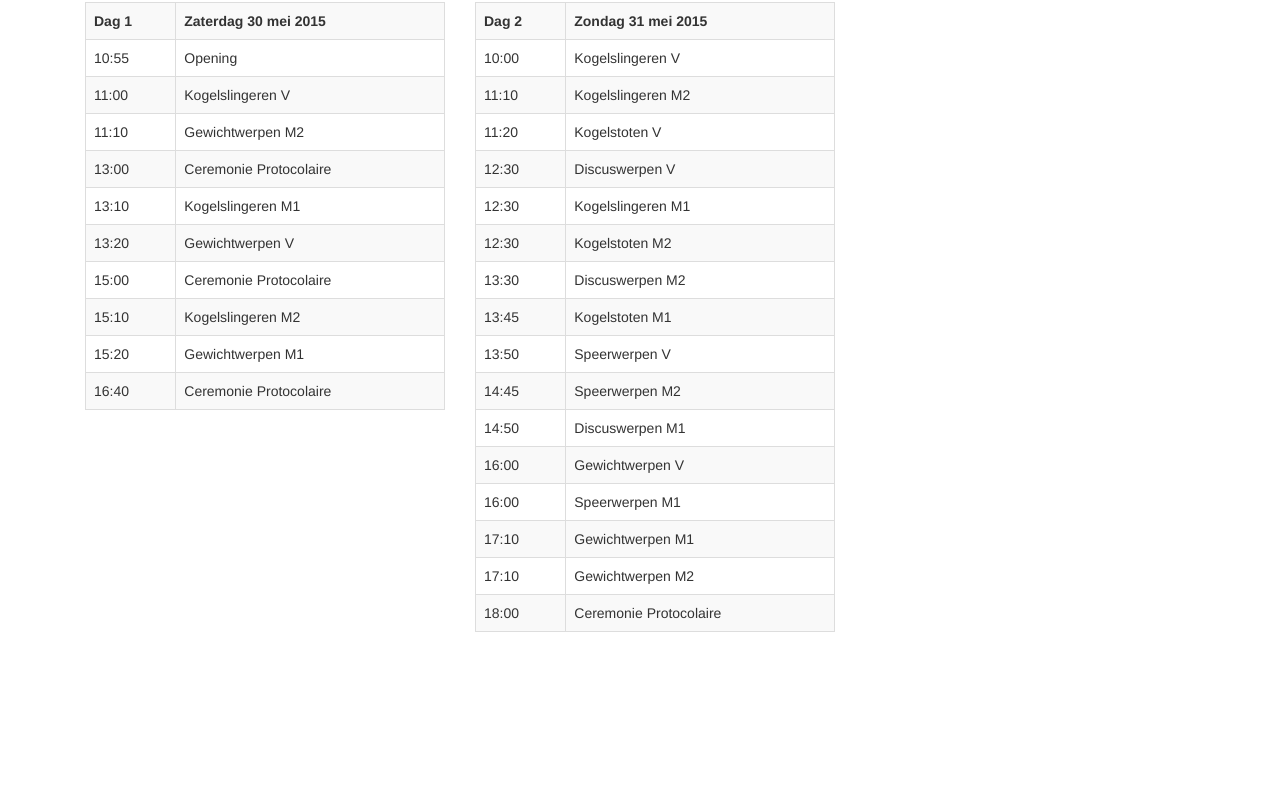
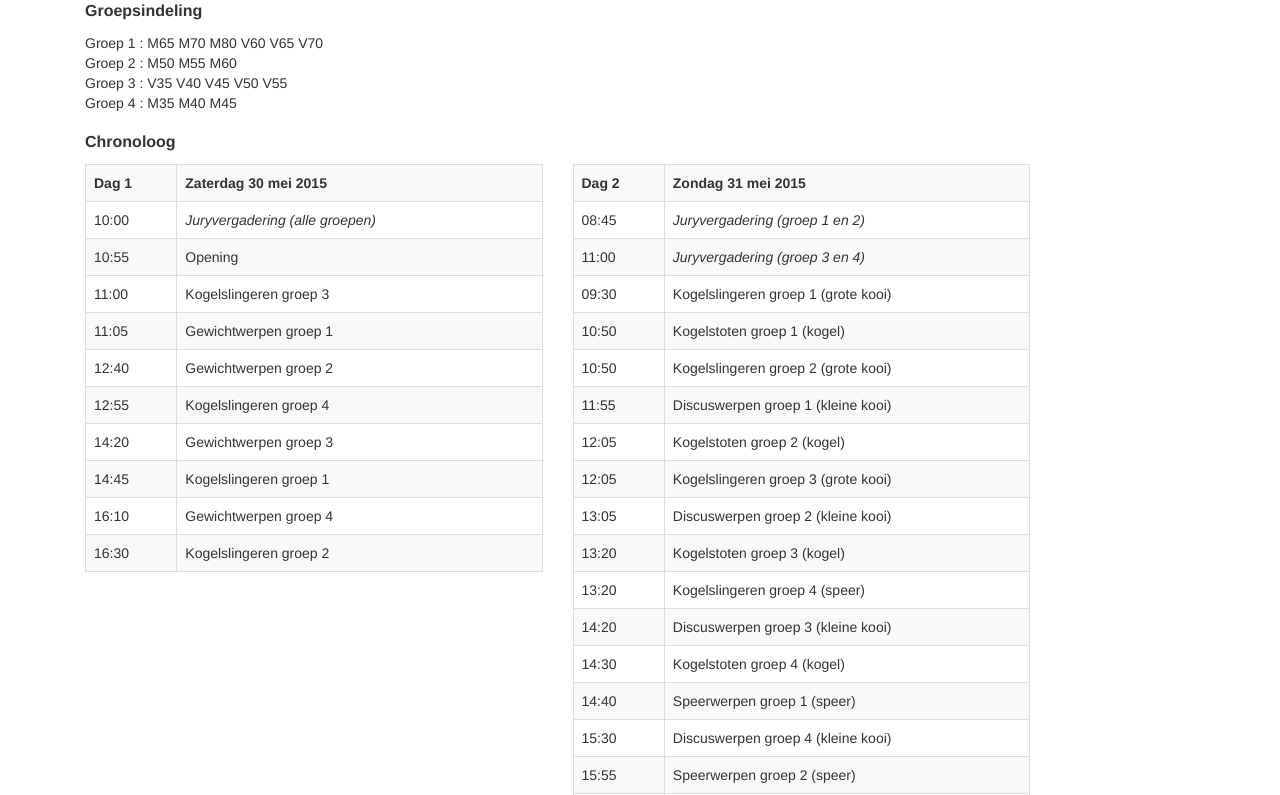
Before and after one commit to hanmarkslag/altisnkmasters, a website: page app/index.html at #/programma in a window 1280 px wide. Shown: the part 446-1241 px from the top of the page. Before the commit the page ends 1118 px from the top, so only its background shows below. Drawn offline with Linux system fonts and the light colour scheme; some packages are replaced by stand-ins of ours; a script that the page names is missing.

Commit message:
Final chronoloog

```diff
--- a/app/partials/programma.html
+++ b/app/partials/programma.html
@@ -1,7 +1,13 @@
 <div class="container">
     <div class="row nk-text-kantlijn">
         <div class="col-sm-12 col-md-12 col-lg-12">
-            <p class="nk-h2-text" style="padding-bottom: 8px;">Voorlopig chronoloog</p>
+            <p class="nk-h1-text">Programma <span><a href="pdf/nk-masters-chronoloog.pdf" target="_blank"><img class="nk-pdf-logo" src="images/pdf-logo.jpg"></a> </span></p>
+            <p class="nk-h2-text">Groepsindeling</p>
+            <p style="padding-bottom: 8px;">Groep 1 : M65 M70 M80 V60 V65 V70<br>
+                Groep 2 : M50 M55 M60<br>
+                Groep 3 : V35 V40 V45 V50 V55<br>
+                Groep 4 : M35 M40 M45</p>
+            <p class="nk-h2-text">Chronoloog</p>
         </div>
     </div>
 </div>
@@ -11,43 +17,50 @@
         <div class="col-sm-12 col-md-12 col-lg-12">
             <div class="row">
 
-                <div class="col-sm-5 col-md-4 col-lg-4">
+                <div class="col-sm-6 col-md-5 col-lg-5">
                     <table class="table table-bordered table-striped nk-table-align">
-                        <tr><th>Dag 1</th><th>Zaterdag 30 mei 2015</th></tr>
+                        <tr><th style="width: 20%;">Dag 1</th><th style="width: 80%;">Zaterdag 30 mei 2015</th></tr>
+                        <tr><td>10:00</td><td style="font-style: italic">Juryvergadering (alle groepen)</td></tr>
                         <tr><td>10:55</td><td>Opening</td></tr>
-                        <tr><td>11:00</td><td>Kogelslingeren V</td></tr>
-                        <tr><td>11:10</td><td>Gewichtwerpen M2</td></tr>
-                        <tr><td>13:00</td><td>Ceremonie Protocolaire</td></tr>
-                        <tr><td>13:10</td><td>Kogelslingeren M1</td></tr>
-                        <tr><td>13:20</td><td>Gewichtwerpen V</td></tr>
-                        <tr><td>15:00</td><td>Ceremonie Protocolaire</td></tr>
-                        <tr><td>15:10</td><td>Kogelslingeren M2</td></tr>
-                        <tr><td>15:20</td><td>Gewichtwerpen M1</td></tr>
-                        <tr><td>16:40</td><td>Ceremonie Protocolaire</td></tr>
+                        <tr><td>11:00</td><td>Kogelslingeren groep 3</td></tr>
+                        <tr><td>11:05</td><td>Gewichtwerpen groep 1</td></tr>
+                        <tr><td>12:40</td><td>Gewichtwerpen groep 2</td></tr>
+                        <tr><td>12:55</td><td>Kogelslingeren groep 4</td></tr>
+                        <tr><td>14:20</td><td>Gewichtwerpen groep 3</td></tr>
+                        <tr><td>14:45</td><td>Kogelslingeren groep 1</td></tr>
+                        <tr><td>16:10</td><td>Gewichtwerpen groep 4</td></tr>
+                        <tr><td>16:30</td><td>Kogelslingeren groep 2</td></tr>
                     </table>
                 </div>
 
-                <div class="col-sm-5 col-md-4 col-lg-4">
+                <div class="col-sm-6 col-md-5 col-lg-5">
                     <table class="table table-bordered table-striped nk-table-align">
-                        <tr><th>Dag 2</th><th>Zondag 31 mei 2015</th></tr>
-                        <tr><td>10:00</td><td>Kogelslingeren V</td></tr>
-                        <tr><td>11:10</td><td>Kogelslingeren M2</td></tr>
-                        <tr><td>11:20</td><td>Kogelstoten V</td></tr>
-                        <tr><td>12:30</td><td>Discuswerpen V</td></tr>
-                        <tr><td>12:30</td><td>Kogelslingeren M1</td></tr>
-                        <tr><td>12:30</td><td>Kogelstoten M2</td></tr>
-                        <tr><td>13:30</td><td>Discuswerpen M2</td></tr>
-                        <tr><td>13:45</td><td>Kogelstoten M1</td></tr>
-                        <tr><td>13:50</td><td>Speerwerpen V</td></tr>
-                        <tr><td>14:45</td><td>Speerwerpen M2</td></tr>
-                        <tr><td>14:50</td><td>Discuswerpen M1</td></tr>
-                        <tr><td>16:00</td><td>Gewichtwerpen V</td></tr>
-                        <tr><td>16:00</td><td>Speerwerpen M1</td></tr>
-                        <tr><td>17:10</td><td>Gewichtwerpen M1</td></tr>
-                        <tr><td>17:10</td><td>Gewichtwerpen M2</td></tr>
-                        <tr><td>18:00</td><td>Ceremonie Protocolaire</td></tr>
+                        <tr><th style="width: 20%;">Dag 2</th><th style="width: 80%;">Zondag 31 mei 2015</th></tr>
+                         <tr><td>08:45</td><td style="font-style: italic">Juryvergadering (groep 1 en 2)</td></tr>
+                        <tr><td>11:00</td><td style="font-style: italic">Juryvergadering (groep 3 en 4)</td></tr>
+                        <tr><td>09:30</td><td>Kogelslingeren groep 1 (grote kooi)</td></tr>
+                        <tr><td>10:50</td><td>Kogelstoten groep 1 (kogel)</td></tr>
+                        <tr><td>10:50</td><td>Kogelslingeren groep 2 (grote kooi)</td></tr>
+                        <tr><td>11:55</td><td>Discuswerpen groep 1 (kleine kooi)</td></tr>
+                        <tr><td>12:05</td><td>Kogelstoten groep 2 (kogel)</td></tr>
+                        <tr><td>12:05</td><td>Kogelslingeren groep 3 (grote kooi)</td></tr>
+                        <tr><td>13:05</td><td>Discuswerpen groep 2 (kleine kooi)</td></tr>
+                        <tr><td>13:20</td><td>Kogelstoten groep 3 (kogel)</td></tr>
+                        <tr><td>13:20</td><td>Kogelslingeren groep 4 (speer)</td></tr>
+                        <tr><td>14:20</td><td>Discuswerpen groep 3 (kleine kooi)</td></tr>
+                        <tr><td>14:30</td><td>Kogelstoten groep 4 (kogel)</td></tr>
+                        <tr><td>14:40</td><td>Speerwerpen groep 1 (speer)</td></tr>
+                        <tr><td>15:30</td><td>Discuswerpen groep 4 (kleine kooi)</td></tr>
+                        <tr><td>15:55</td><td>Speerwerpen groep 2 (speer)</td></tr>
+                        <tr><td>16:40</td><td>Gewichtwerpen groep 1 (kleine kooi)</td></tr>
+                        <tr><td>17:00</td><td>Speerwerpen groep 3 (speer)</td></tr>
+                        <tr><td>17:50</td><td>Gewichtwerpen groep 2 (kleine kooi)</td></tr>
+                        <tr><td>18:05</td><td>Speerwerpen groep 4 (speer)</td></tr>
+                        <tr><td>18:55</td><td>Gewichtwerpen groep 3 (kleine kooi)</td></tr>
+                        <tr><td>19:05</td><td>Gewichtwerpen groep 4 (grote kooi)</td></tr>
+                        <tr><td>19:35</td><td>Ceremonie Protocolaire</td></tr>
                     </table>
-                </div>
+               </div>
 
             </div>
         </div>
```
Also changed, not shown: 1 other file.
